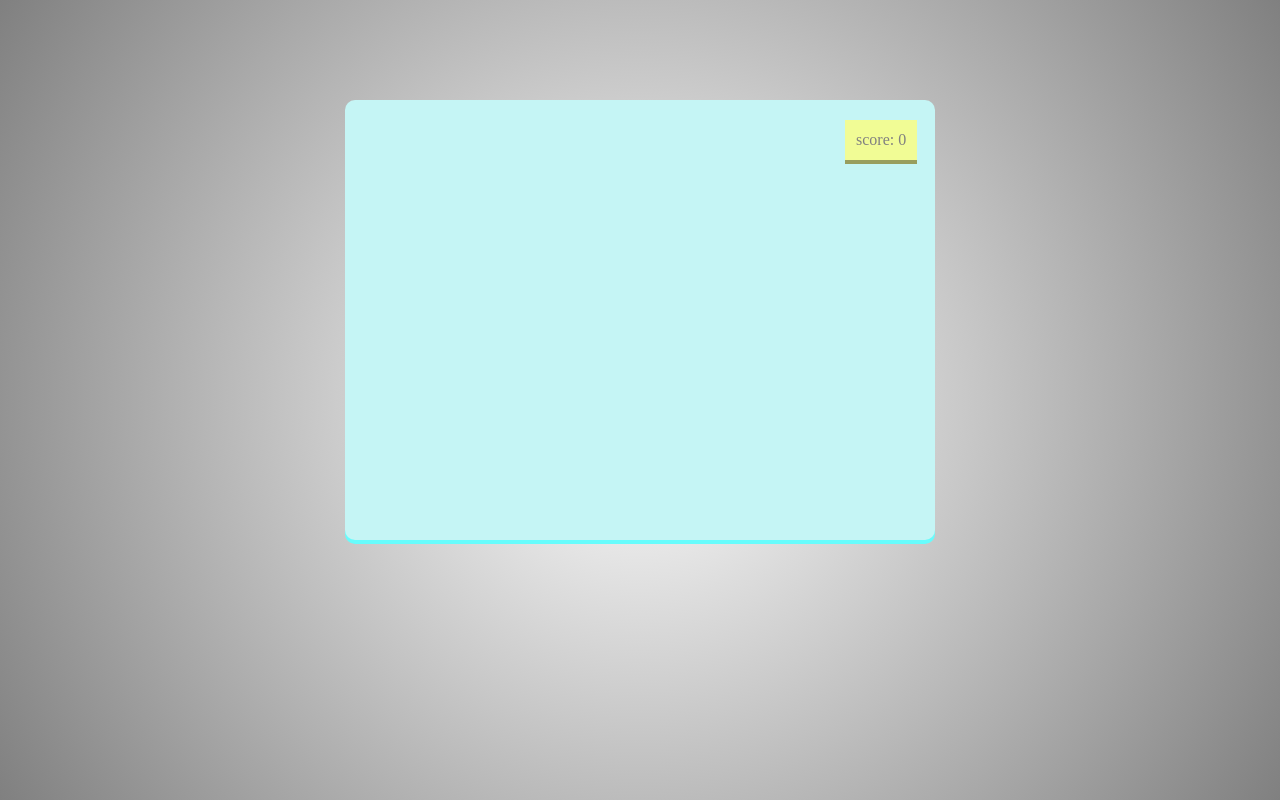
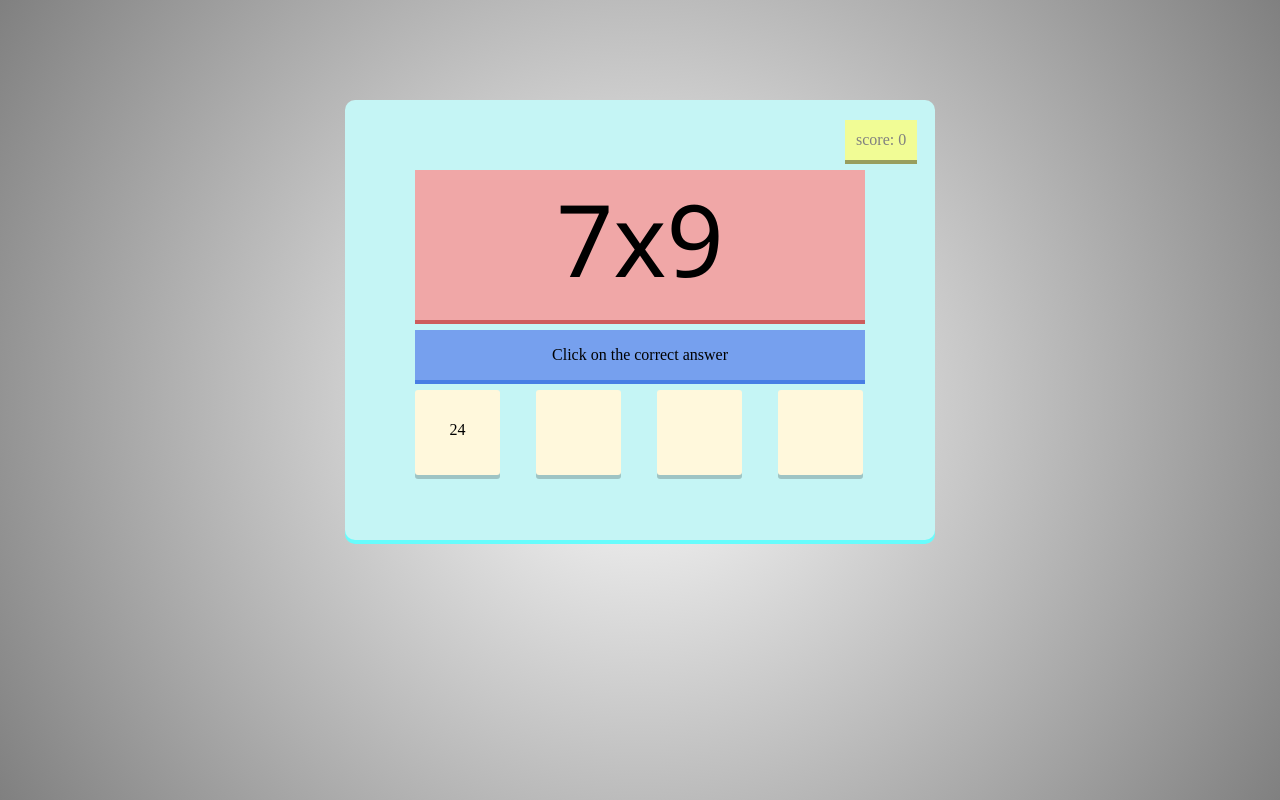
Before and after one commit to rakib313/Math-Game, a plain HTML site: page index.html in a window 1280 px wide. Drawn offline with Linux system fonts and the light colour scheme.

Commit message:
Page structure and Styling v1.2

```diff
--- a/index.html
+++ b/index.html
@@ -18,6 +18,26 @@
         <div id="wrong">
             Try again
         </div>
+        <div id="question">
+            7x9
+        </div>
+        <div id="instruction">
+            Click on the correct answer
+        </div>
+        <div id="choices">
+            <div id="box1" class="box">
+                24
+            </div>
+            <div id="box2" class="box">
+
+            </div>
+            <div id="box3" class="box">
+
+            </div>
+            <div id="box4" class="box">
+
+            </div>
+        </div>
     </div>
 </body>
 </html>
--- a/styling.css
+++ b/styling.css
@@ -41,3 +41,53 @@ html {
     padding: 11px;
     display: none;
 }
+#question {
+    /* position: absolute; */
+    /* left: 70px; */
+    /* top: 70px; */
+    margin: 50px auto 10px auto;
+    width: 450px;
+    height: 150px;
+    background-color: rgb(240, 167, 167);
+    box-shadow: 0px 4px 0px 0px indianred;
+    font-size: 100px;
+    text-align: center;
+    /* line-height: 80px; */
+    font-family: 'Segoe UI', Tahoma, Verdana, sans-serif;
+    color: black;
+}
+#instruction {
+    width: 450px;
+    height: 50px;
+    background-color: rgb(118, 160, 238);
+    margin: 10px auto;
+    text-align: center;
+    line-height: 50px;
+    box-shadow: 0px 4px 0px 0px rgb(72, 126, 228);
+}
+
+#choices {
+    width: 450px;
+    height: 100px;
+    margin: 5px auto;
+}
+.box {
+    width: 85px;
+    height: 85px;
+    background-color: cornsilk;
+    float: left;
+    margin-right: 36px;
+    border-radius: 3px;
+    cursor: pointer;
+    box-shadow: 0px 4px 0px 0px rgb(0, 0, 0, 0.2);
+    text-align: center;
+    line-height: 80px;
+}
+.box:hover {
+    background-color: rgb(255, 195, 195);
+    color: white;
+    box-shadow: 0px 4px 0px 0px rgb(248, 157, 157);
+}
+#box4 {
+    margin-right: 0px;
+}
```
